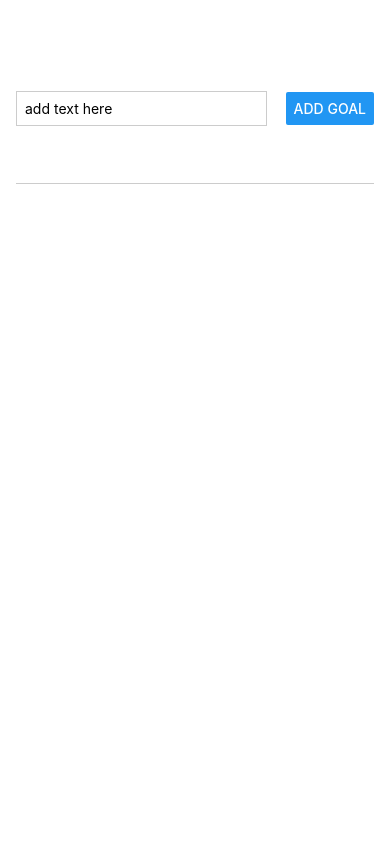
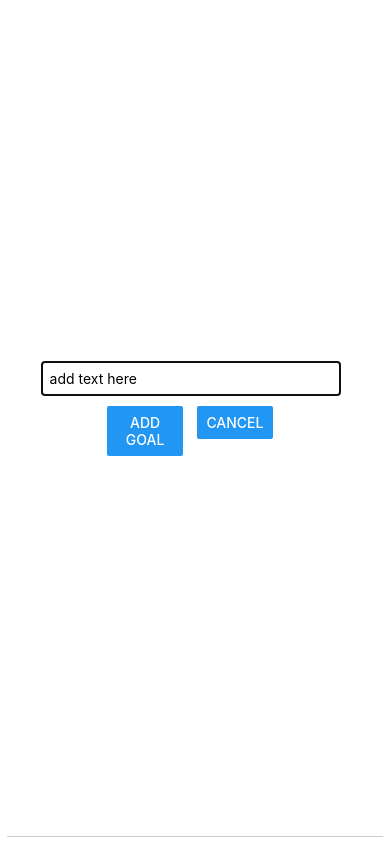
Before and after one commit to sairaj225/react-native, a React Native app: screen / in a window 390 px wide. Both pictures are taken after a click on the button "ADD GOAL". Built offline with nearby package versions, Linux system fonts and the light colour scheme.

Commit message:
Components

```diff
--- a/App.js
+++ b/App.js
@@ -7,7 +7,8 @@ import {
   Alert,
   Settings,
   ScrollView,
-  FlatList
+  FlatList,
+  Pressable
 } from 'react-native';
 
 import { useState } from 'react';
@@ -17,6 +18,8 @@ import GoalInput from './Components/GoalInput';
 export default function App() {
 
   const [courseGoals, setCourseGoals] = useState([]);
+  const [itemsCount, setItemsCount] = useState(0);
+  const [IsModelVisible, setIsModelVisible] = useState(false);
 
   function textInputHandler(enteredText) {
     setEnteredTextInput(enteredText);
@@ -24,20 +27,46 @@ export default function App() {
 
   function addGoalHandler(enteredTextInput) {
     if (enteredTextInput){
+      setItemsCount((curreCount) => curreCount + 1);
       setCourseGoals((currentCourseGoals) => [
-        {text: enteredTextInput, id: currentCourseGoals.length + 1},
+        {text: enteredTextInput, id: itemsCount},
         ...currentCourseGoals
-      ])
+      ]);
+      setIsModelVisible(false);
     }
+  }
+
+  function addGoalButtonHandler() {
+    setIsModelVisible(true);
+  }
+
+  function deleteItem(id) {
+    setCourseGoals(currentCourseGoals => {
+      return currentCourseGoals.filter((goal) => goal.id !== id);
+    })
+  }
+
+  function closeModel() {
+    setIsModelVisible(false);
   }
 
   return (
     <View style={styles.appContainer}>
-      <GoalInput textInputHandler={textInputHandler} addGoalHandler={addGoalHandler} />
+      <Button
+        color="#5AB2FF"
+        title="Add Goal"
+        onPress={addGoalButtonHandler}
+      />
+      <GoalInput
+        visible={IsModelVisible}
+        textInputHandler={textInputHandler}
+        addGoalHandler={addGoalHandler}
+        closeModel={closeModel}
+        />
       <View style={styles.goalsContainer}>
         <FlatList data={courseGoals} renderItem={(goal) =>
             {
-              return <GoalItem text={goal.item.text} />
+              return <GoalItem text={goal.item.text} id={goal.item.id} deleteItem={deleteItem} />
             }
         }
         keyExtractor={(item, index) => {
--- a/Components/GoalInput.js
+++ b/Components/GoalInput.js
@@ -2,7 +2,8 @@ import {
     View,
     TextInput,
     Button,
-    StyleSheet
+    StyleSheet,
+    Modal
 } from 'react-native';
 
 import { useState } from 'react';
@@ -22,6 +23,7 @@ function GoalInput(props) {
     }
 
     return (
+        <Modal visible={props.visible} animationType='slide'>
             <View style={styles.inputContainer}>
                 <TextInput
                 style={styles.textInput}
@@ -29,8 +31,17 @@ function GoalInput(props) {
                 placeholder='add text here'
                 onChangeText={inputHandler}
                 />
+                <View style={styles.buttonContainer}>
+                    <View style={styles.button}>
                         <Button title="Add Goal" onPress={addGoal}/>
                     </View>
+                    <View style={styles.button}>
+                        <Button title="Cancel" onPress={props.closeModel} />
+                    </View>
+                </View>
+            </View>
+        </Modal>
+
     )
 };
 
@@ -40,20 +51,29 @@ const styles = StyleSheet.create({
 
     inputContainer: {
         flex: 1,
-        flexDirection: 'row',
-        justifyContent: 'space-between',
+        justifyContent: 'center',
         alignItems: 'center',
         borderBottomWidth: 1,
         borderBottomColor: '#cccccc',
-        marginBottom: 24,
+        margin: 7,
         paddingBottom: 16
       },
 
       textInput: {
         borderWidth: 1,
         borderColor: '#cccccc',
-        width: '70%',
+        width: '80%',
         marginRight: 8,
         padding: 8
       },
+
+      buttonContainer: {
+        flexDirection: 'row',
+        margin: 10
+      },
+
+      button: {
+        width: '40%',
+        marginHorizontal: 7,
+      }
 });
--- a/Components/GoalItem.js
+++ b/Components/GoalItem.js
@@ -1,14 +1,21 @@
 import {
     StyleSheet,
     View,
-    Text
+    Text,
+    Pressable
 } from 'react-native'
 
 function GoalItem(props) {
     return (
         <View style={styles.goalItemView}>
-            <Text style={styles.goalItem}>{props.text}</Text>
+            <Pressable
+                onPress={props.deleteItem.bind(this, props.id)}
+                android_ripple={{color: "#dddddd"}}
+                style={({pressed}) => pressed && styles.pressedItem}>
+                <Text style={styles.goalItem}>{props.text}</Text>
+            </Pressable>
         </View>
+
     )
 };
 
@@ -17,13 +24,19 @@ export default GoalItem;
 
 const styles = StyleSheet.create({
     goalItemView: {
-        padding: 10,
-        margin: 10,
         borderRadius: 6,
-        backgroundColor: 'purple',
+        borderWidth: 1,
+        borderColor: '57A6A1',
+        backgroundColor: '#EEEDEB',
+        margin: 5,
       },
 
       goalItem: {
-        color: 'white'
+        color: '#3C3633',
+        padding: 10,
+      },
+
+      pressedItem: {
+        opacity: 0.5,
       }
 });
```
Lines whose indentation alone changed are shown as unchanged.
